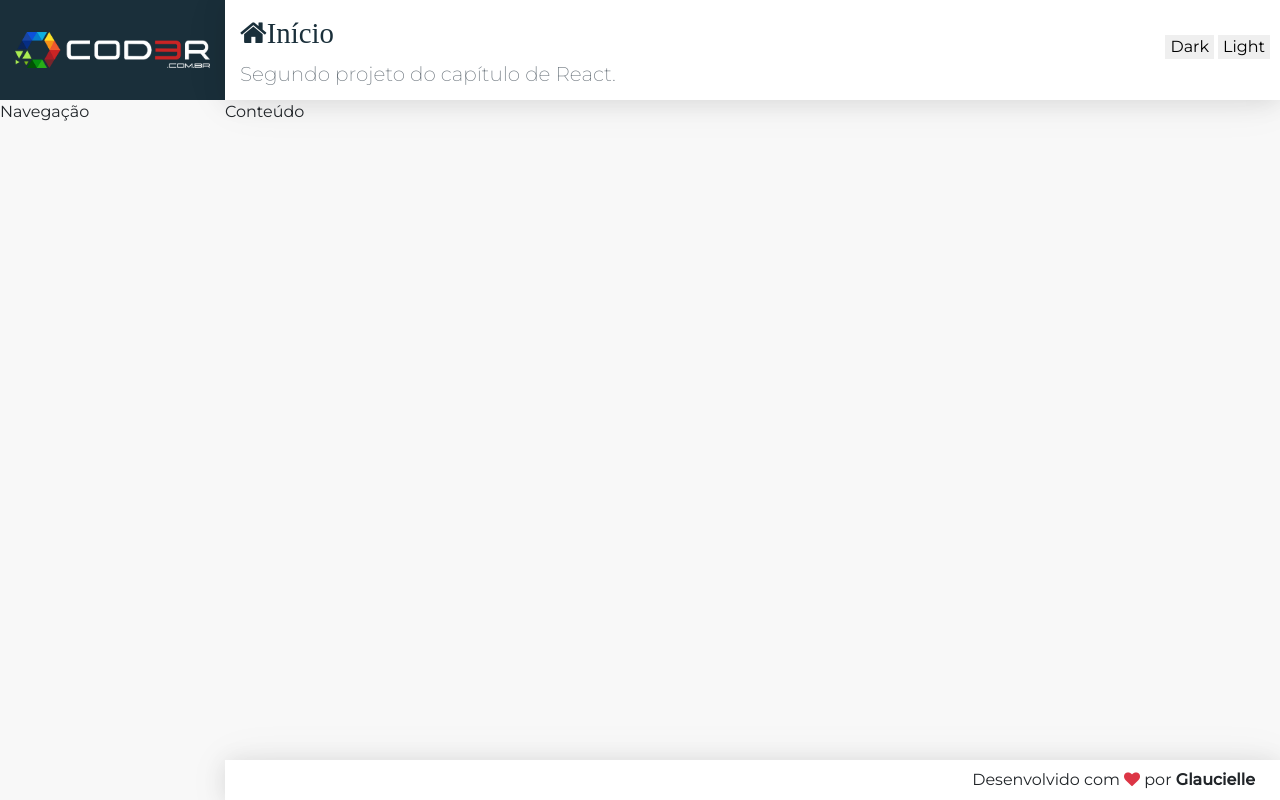
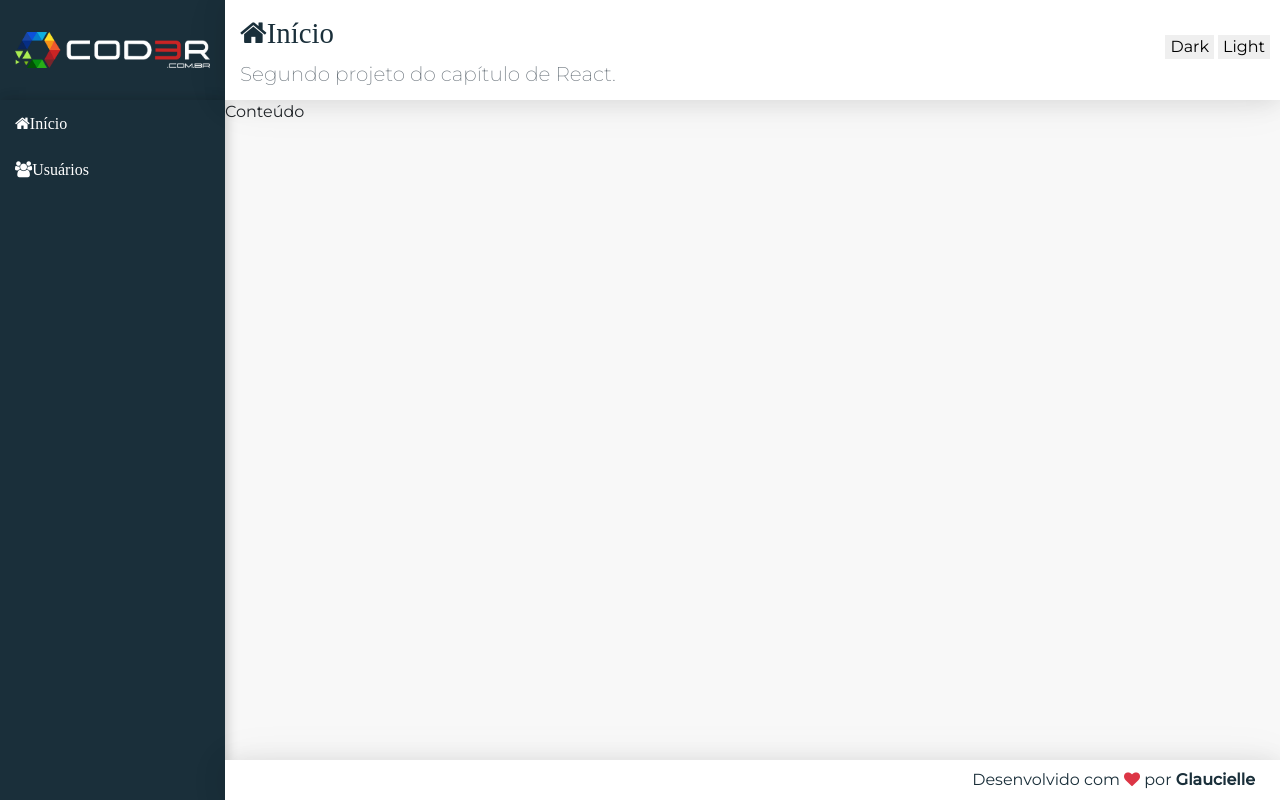
Before and after one commit to glauciellesa/cadastro-de-usuario, a React (Create React App) app in the folder cadastro-usuario/: page / in a window 1280 px wide. Built offline with nearby package versions, Linux system fonts and the light colour scheme.

Commit message:
Set up Nav item

```diff
--- a/cadastro-usuario/src/components/template/Footer.jsx
+++ b/cadastro-usuario/src/components/template/Footer.jsx
@@ -3,7 +3,6 @@ import styled from "styled-components";
 export default (props) => (
   <StyledFooter>
     <span>
-      {" "}
       Desenvolvido com <i className="fa fa-heart text-danger"></i> por{" "}
       <strong> Glaucielle</strong>
     </span>
@@ -17,5 +16,6 @@ const StyledFooter = styled.footer`
   justify-content: flex-end;
   padding: 0 25px;
   background-color: ${({ theme }) => theme.light};
+  color: ${({ theme }) => theme.dark};
   box-shadow: ${({ theme }) => theme.shadow};
 `;
--- a/cadastro-usuario/src/components/template/Nav.jsx
+++ b/cadastro-usuario/src/components/template/Nav.jsx
@@ -1,8 +1,23 @@
 import React from "react";
 import styled from "styled-components";
+import NavItem from "./NavItem";
+import ContentMenu from "./NavItem";
 
-export default (props) => <StyledMenu>Navegação</StyledMenu>;
+export default (props) => (
+  <StyledMenu>
+    <nav>
+      <NavItem href="#/" className="home">
+        Início
+      </NavItem>
+      <NavItem href="#/users" className="users">
+        Usuários
+      </NavItem>
+    </nav>
+  </StyledMenu>
+);
 
 const StyledMenu = styled.aside`
   grid-area: menu;
+  background-color: ${({ theme }) => theme.dark};
+  box-shadow: ${({ theme }) => theme.shadowNav};
 `;
--- /dev/null
+++ b/cadastro-usuario/src/components/template/NavItem.jsx
@@ -0,0 +1,25 @@
+import React from "react";
+import styled from "styled-components";
+export default (props) => {
+  return (
+    <StyledLink>
+      <a href={props.href}>
+        <i className={`fa fa-${props.className}`}>{props.children}</i>
+      </a>
+    </StyledLink>
+  );
+};
+
+const StyledLink = styled.div`
+  display: block;
+  text-decoration: none;
+  i {
+    color: ${({ theme }) => theme.light};
+    padding: 15px;
+    font-weight: 200;
+  }
+  i:hover {
+    background: linear-gradient(135deg, #07a7e3 0%, #32dac3 100%);
+    width: 100%;
+  }
+`;
--- a/cadastro-usuario/src/theme/ThemeConfig.js
+++ b/cadastro-usuario/src/theme/ThemeConfig.js
@@ -4,6 +4,8 @@ export const theme = {
   asideWidth: "225px",
   footerHeight: "40px",
   shadow: "0 2px 23px 0 rgba(0, 0, 0, 0.1), 0 2px 49px 0 rgba(0, 0, 0, 0.06)",
+  shadowNav:
+    "2px 0 10px 0 rgba(0, 0, 0, 0.12), 2px 0 15px 0 rgba(0, 0, 0, 0.09)",
 };
 
 export const lightTheme = {
```
